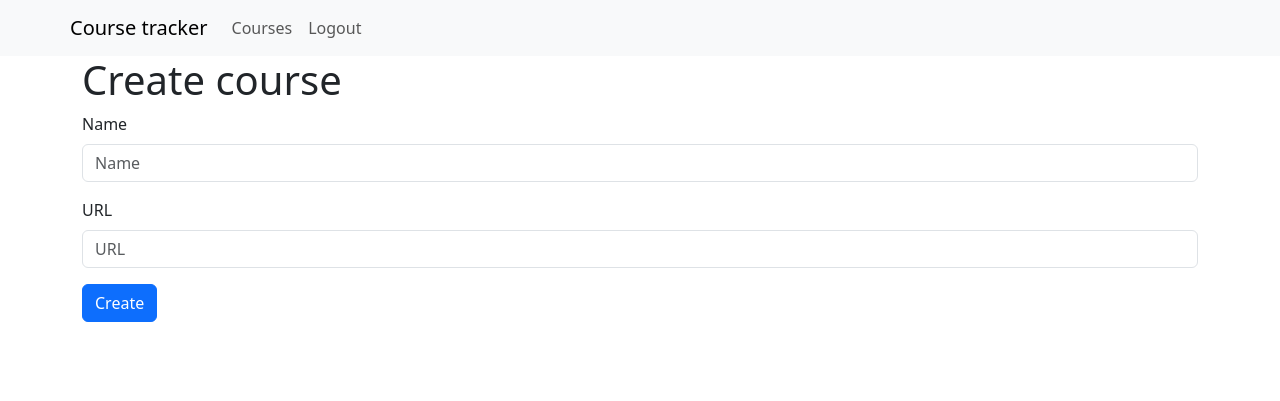
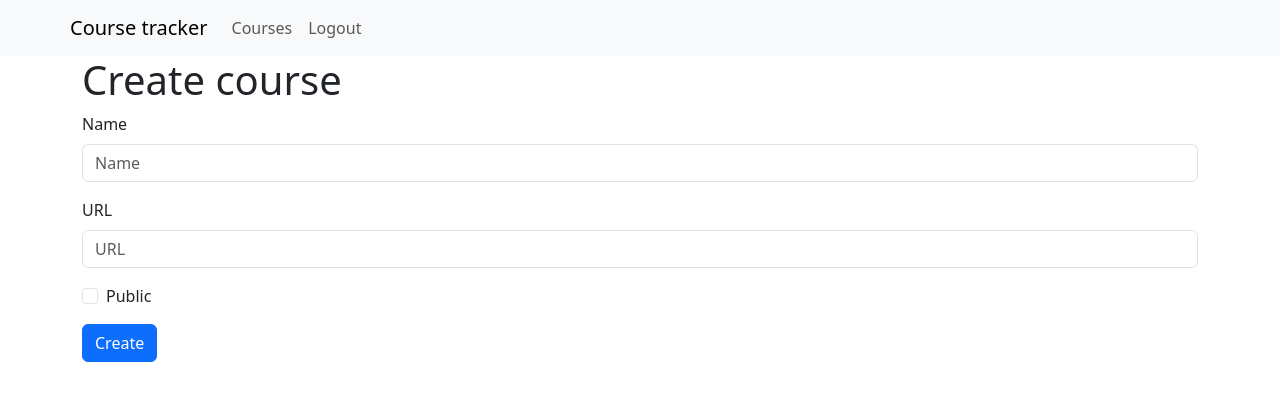
Before and after one commit to remortalite/course_tracker, a Django app: page /courses/create/ in a window 1280 px wide. Shown: the top 401 px of the page. Run offline with Django 5.2, Linux system fonts and the light colour scheme; a user stored in the database is signed in; some libraries are stand-ins or nearby versions.

Commit message:
Add fields 'public' to Course model

```diff
--- a/course_tracker/courses/forms.py
+++ b/course_tracker/courses/forms.py
@@ -6,4 +6,4 @@ from .models import Course
 class CourseForm(ModelForm):
     class Meta:
         model = Course
-        fields = ('name', 'url')
+        fields = ('name', 'url', 'public')
--- a/course_tracker/courses/models.py
+++ b/course_tracker/courses/models.py
@@ -7,6 +7,7 @@ from users.models import User
 class Course(models.Model):
     name = models.CharField(verbose_name=_('Name'), max_length=128)
     url = models.CharField(verbose_name=_('URL'), max_length=255)
+    public = models.BooleanField(verbose_name=_('Public'), default=False)
 
     author = models.ForeignKey(to=User,
                                verbose_name=_('Author'),
--- a/course_tracker/templates/courses/course_detail.html
+++ b/course_tracker/templates/courses/course_detail.html
@@ -20,6 +20,10 @@
                     <th>Author</th>
                     <td>{{ object.author }}</td>
                 </tr>
+                <tr>
+                    <th>Public</th>
+                    <td>{{ object.public }}</td>
+                </tr>
             </table>
         </div>
 
```
Also changed, not shown: course_tracker/courses/migrations/0004_course_public.py (added).
